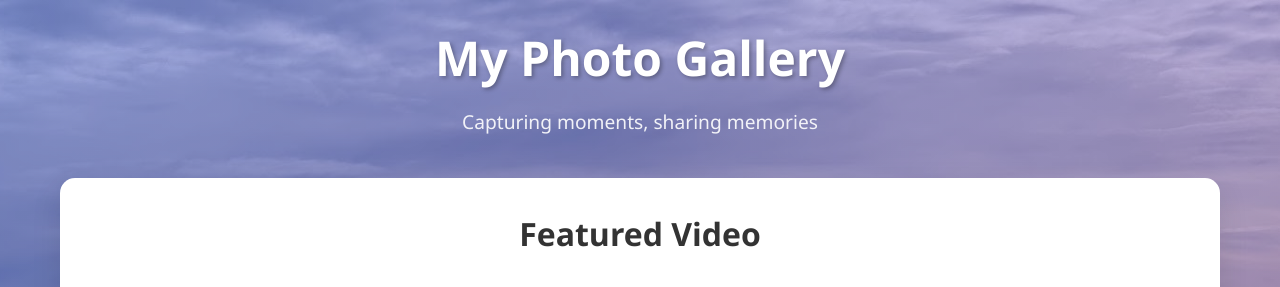
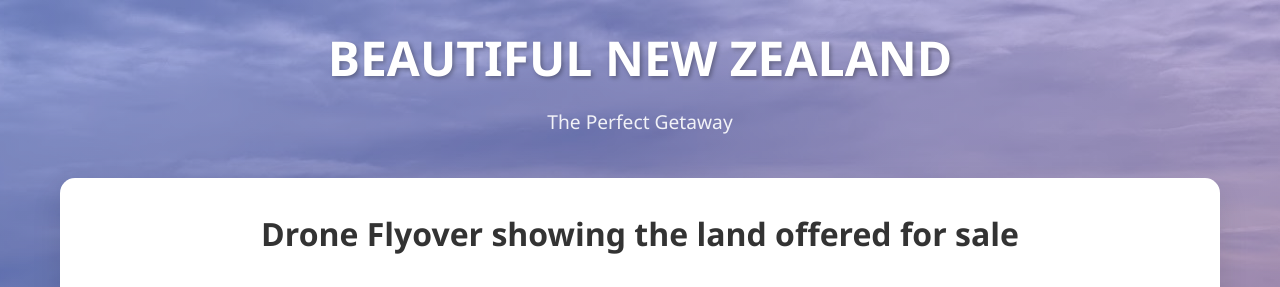
Before and after one commit to troswell/land-photo-gallery, a plain HTML site: page index.html in a window 1280 px wide. Shown: the top 287 px of the page. Drawn offline with Linux system fonts and the light colour scheme.

Commit message:
Added link to video of drone flyover

```diff
--- a/index.html
+++ b/index.html
@@ -287,16 +287,16 @@
 <body>
     <div class="container">
         <header>
-            <h1>My Photo Gallery</h1>
-            <p class="subtitle">Capturing moments, sharing memories</p>
+            <h1>BEAUTIFUL NEW ZEALAND</h1>
+            <p class="subtitle">The Perfect Getaway</p>
         </header>
 
         <!-- Video Section -->
         <section class="video-section">
-            <h2>Featured Video</h2>
+            <h2>Drone Flyover showing the land offered for sale</h2>
             <div class="video-container">
                 <!-- Replace with your YouTube video ID or use a different video service -->
-                <iframe src="https://www.youtube.com/embed/dQw4w9WgXcQ" frameborder="0" allowfullscreen></iframe>
+                <iframe src="https://youtu.be/a2rQlDWCWlY" frameborder="0" allowfullscreen></iframe>
             </div>
             <p style="text-align: center; color: #666;">Replace the video ID in the iframe src with your own video</p>
         </section>
```
